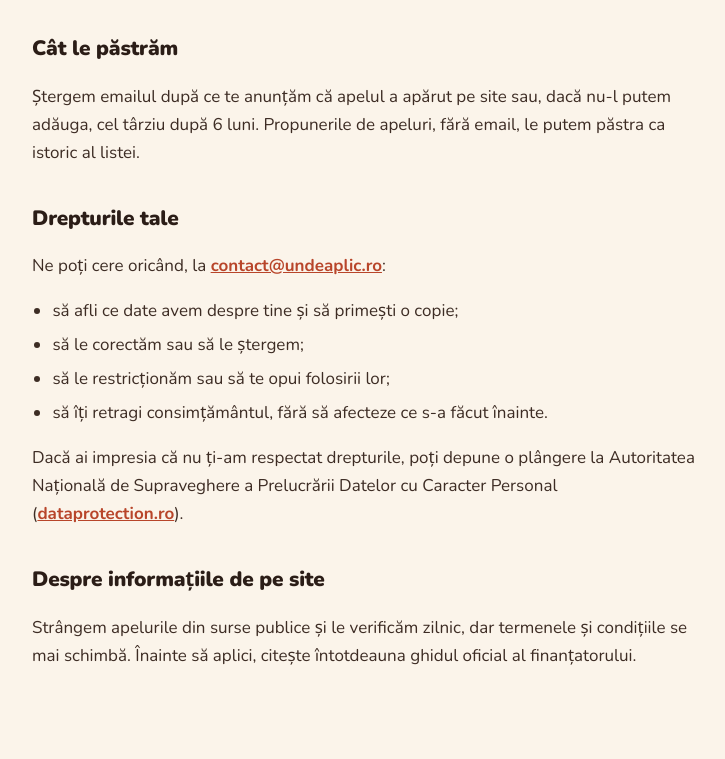
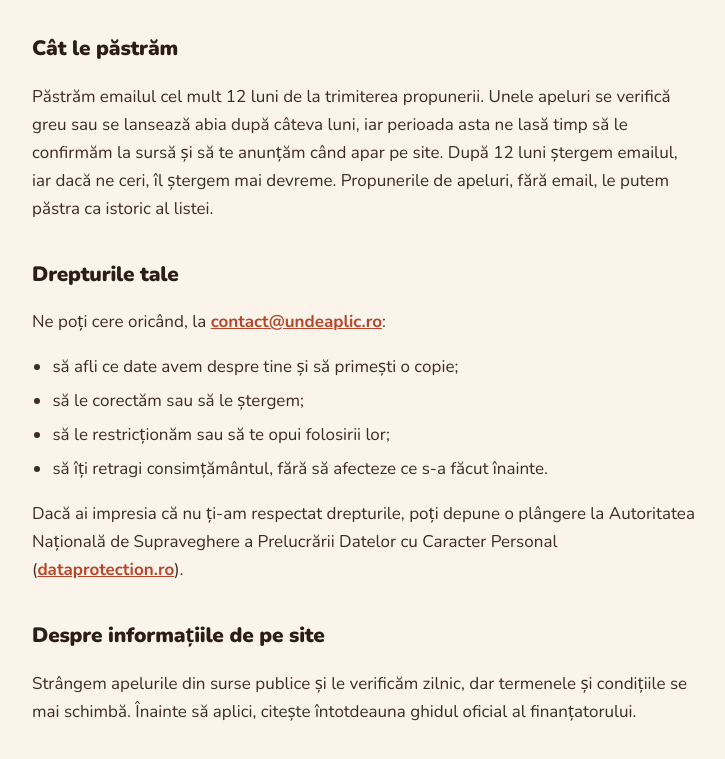
Before and after one commit to mihalcamildred/undeaplic, a plain HTML site: page confidentialitate.html in a window 1280 px wide. Shown: the part 1117-1876 px from the top of the page, without its empty margins (276-1001 px from the left). Drawn offline with nearby package versions, Linux system fonts and the light colour scheme.

Commit message:
Confidențialitate: emailurile se păstrează cel mult 12 luni
Co-Authored-By: Claude Opus 5.5 <noreply@anthropic.com>
Claude-Session: https://claude.ai/code/session_01DPUzvZYBDhSRdJ4RA6D8gZ

```diff
--- a/confidentialitate.html
+++ b/confidentialitate.html
@@ -56,7 +56,7 @@ a:focus-visible { outline: 3px solid #2b1d17; outline-offset: 3px; }
   <p>Propunerile trimise prin formular, inclusiv emailul, dacă l-ai lăsat, ajung într-un tabel Google Sheets din contul Google al echipei. Google poate prelucra date și în afara Uniunii Europene, cu garanțiile cerute de lege. Primim și o notificare pe email pentru fiecare propunere.</p>
 
   <h2>Cât le păstrăm</h2>
-  <p>Ștergem emailul după ce te anunțăm că apelul a apărut pe site sau, dacă nu-l putem adăuga, cel târziu după 6 luni. Propunerile de apeluri, fără email, le putem păstra ca istoric al listei.</p>
+  <p>Păstrăm emailul cel mult 12 luni de la trimiterea propunerii. Unele apeluri se verifică greu sau se lansează abia după câteva luni, iar perioada asta ne lasă timp să le confirmăm la sursă și să te anunțăm când apar pe site. După 12 luni ștergem emailul, iar dacă ne ceri, îl ștergem mai devreme. Propunerile de apeluri, fără email, le putem păstra ca istoric al listei.</p>
 
   <h2>Drepturile tale</h2>
   <p>Ne poți cere oricând, la <a href="mailto:contact@undeaplic.ro">contact@undeaplic.ro</a>:</p>
```
Also changed, not shown: index.html (+1 -1 lines).
